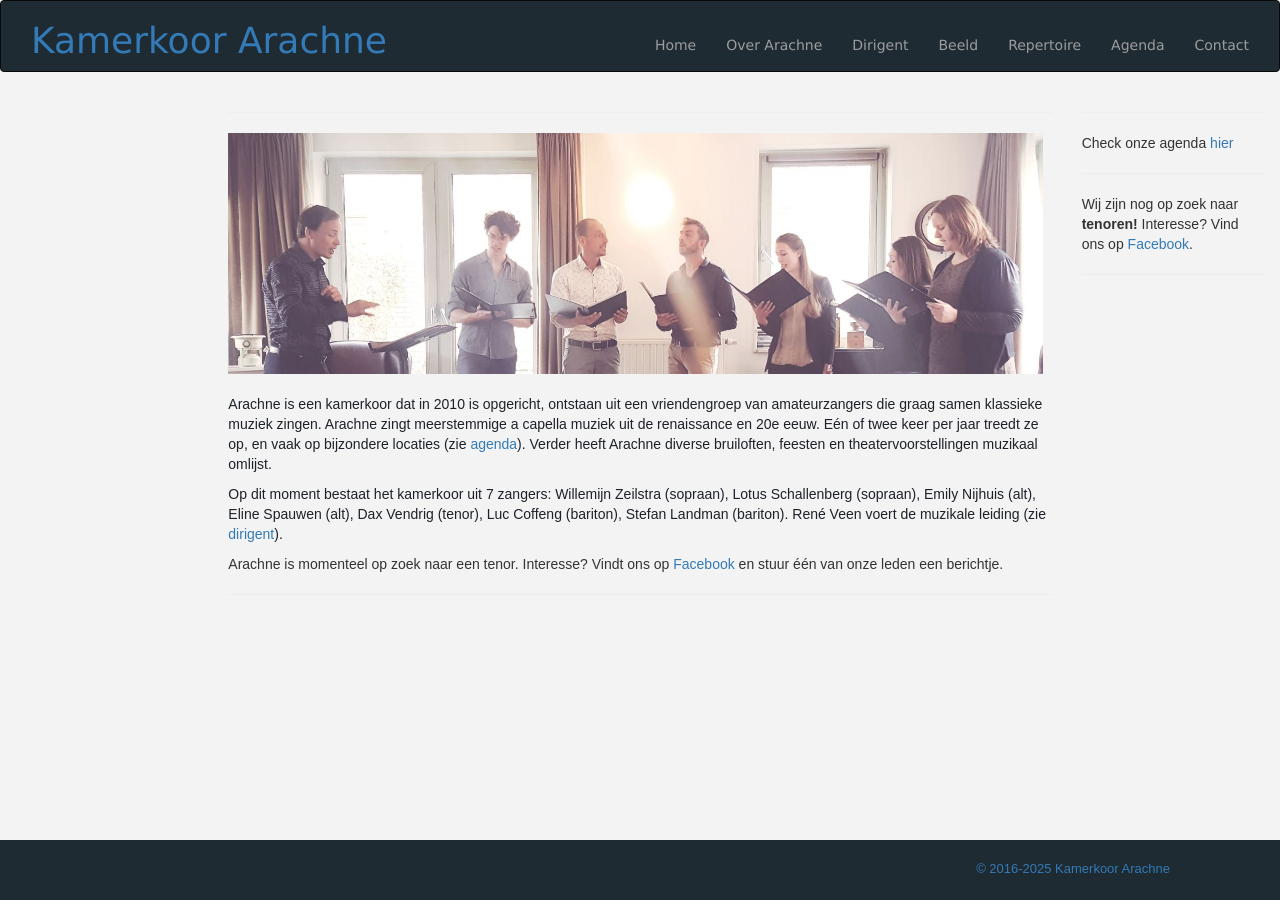
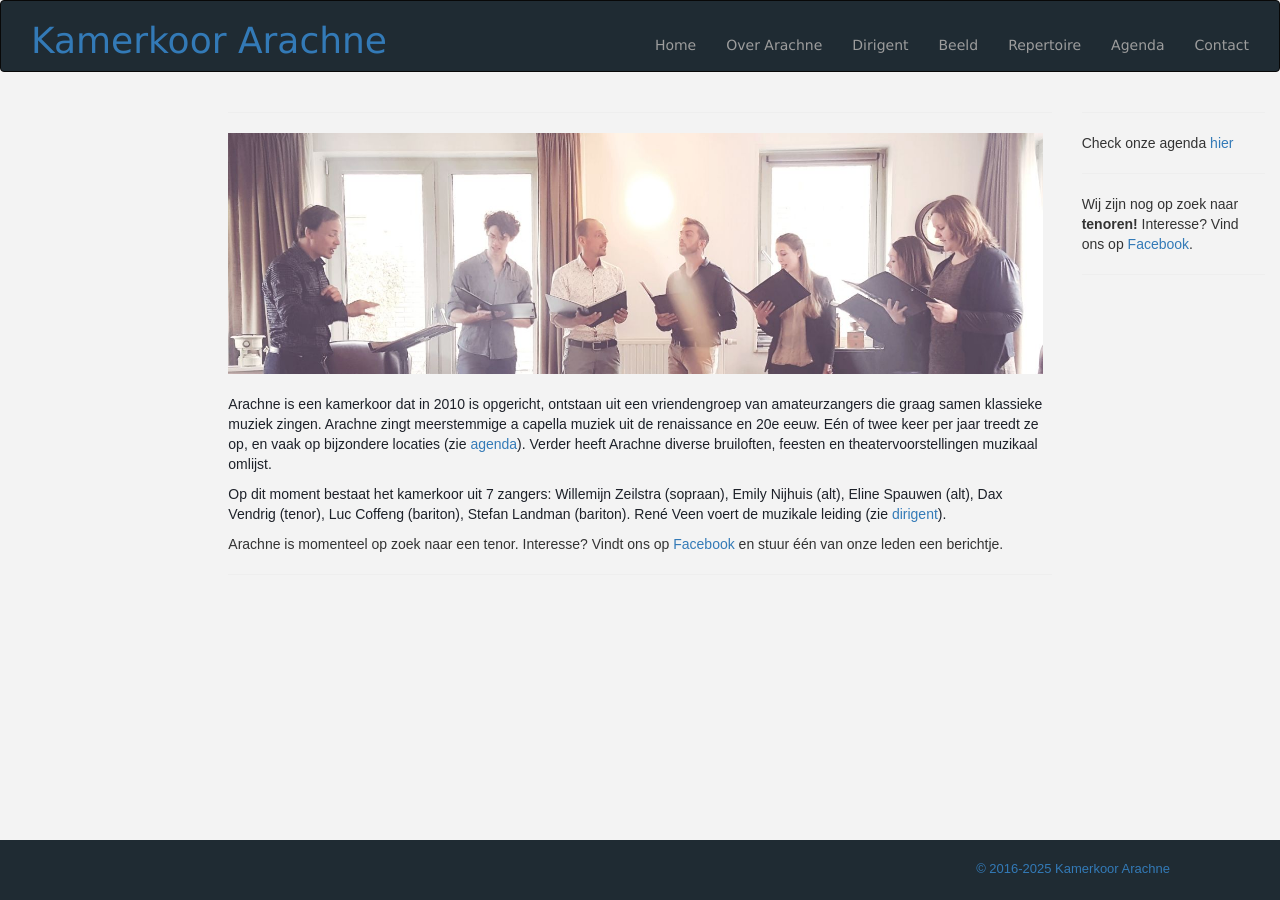
Before and after one commit to fgroenendijk/arachne, a Jekyll site: the page built from arachne/index.html, in a window 1280 px wide. Built offline with Jekyll 4.4.1, drawn with Linux system fonts in a browser that asks for light colours.

Commit message:
Sopraan verwijderd

```diff
--- a/arachne/index.html
+++ b/arachne/index.html
@@ -18,7 +18,7 @@ keywords: "kamerkoor, klassiek, koor, zingen"
                 href="https://www.kamerkoor-arachne.nl/agenda">agenda</a>). Verder heeft Arachne diverse
             bruiloften, feesten en theatervoorstellingen muzikaal omlijst.</span></p>
     <p><span style="font-family: arial, helvetica, sans-serif; color: rgb(29, 33, 41);">Op dit moment bestaat
-            het kamerkoor uit 7 zangers: Willemijn Zeilstra (sopraan), Lotus Schallenberg (sopraan), Emily
+            het kamerkoor uit 7 zangers: Willemijn Zeilstra (sopraan), Emily
             Nijhuis (alt), Eline Spauwen (alt), Dax Vendrig (tenor), Luc Coffeng (bariton), Stefan Landman
             (bariton). René Veen voert de muzikale leiding (zie <a
                 href="https://www.kamerkoor-arachne.nl/dirigent">dirigent</a>).<br></span></p>
```
